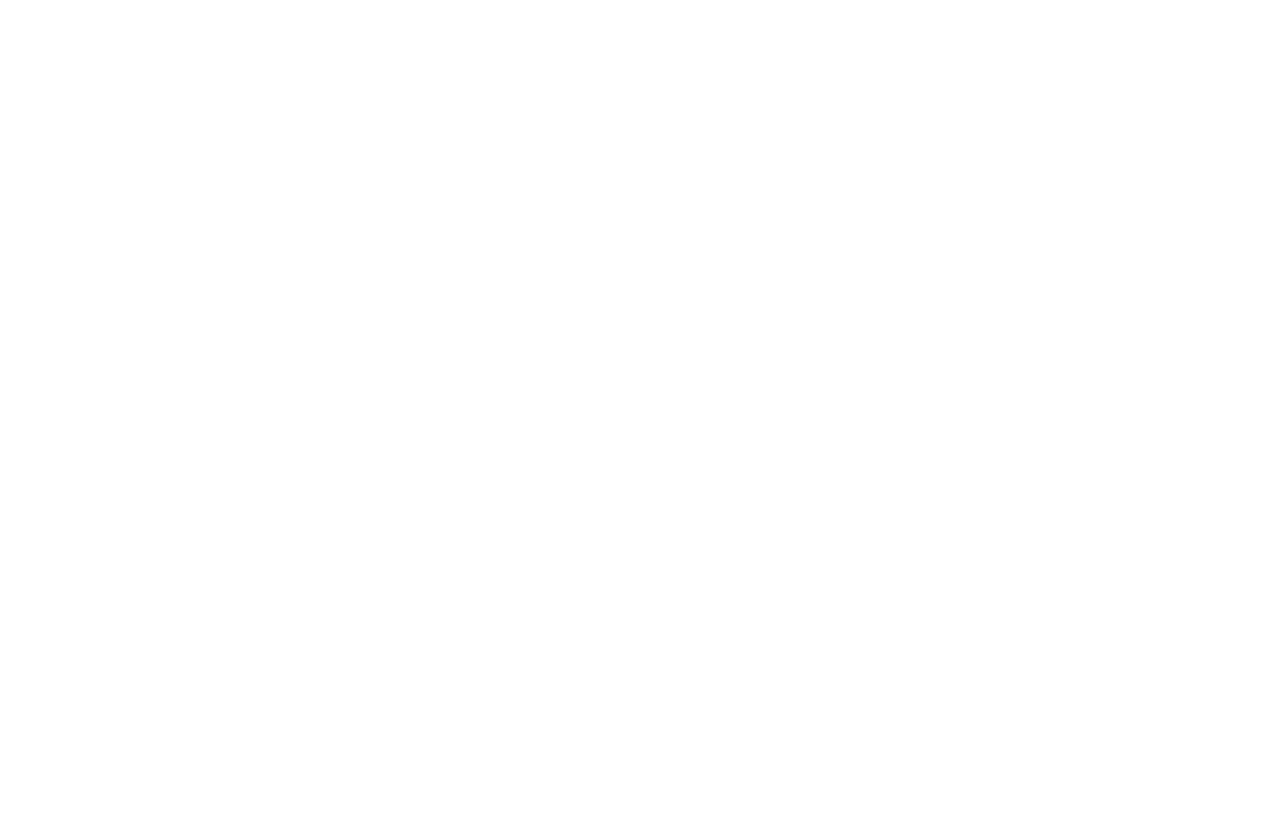
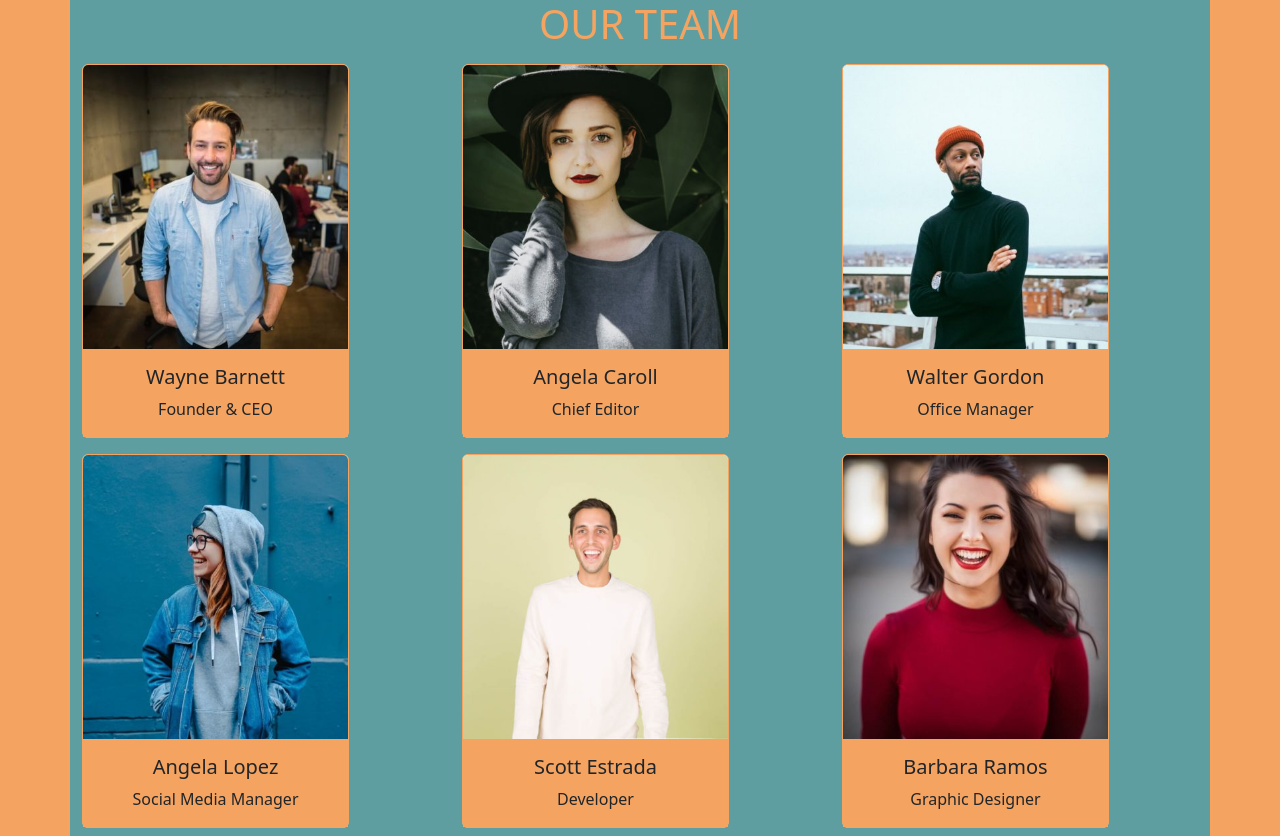
Before and after one commit to GiacomoFranchi/js-our-team, a plain HTML site: page index.html in a window 1280 px wide. Before the commit the page ends 800 px from the top, so only its background shows below. Drawn offline with nearby package versions, Linux system fonts and the light colour scheme.

Commit message:
add:  css style, js and html content

```diff
--- a/css/style.css
+++ b/css/style.css
@@ -3,3 +3,21 @@
     padding: 0;
     box-sizing: border-box;
 }
+
+body, .card-body{
+    background-color: sandybrown;
+}
+
+.container{
+    width: 100%;
+    text-align: center;
+    background-color:cadetblue
+}
+
+h1{
+    color:sandybrown;
+}
+
+.card{
+    border-color: sandybrown;
+}
--- a/index.html
+++ b/index.html
@@ -3,11 +3,17 @@
 <head>
     <meta charset="UTF-8">
     <meta name="viewport" content="width=device-width, initial-scale=1.0">
+    <link href="https://cdn.jsdelivr.net/npm/bootstrap@5.2.3/dist/css/bootstrap.min.css" rel="stylesheet" integrity="sha384-rbsA2VBKQhggwzxH7pPCaAqO46MgnOM80zW1RWuH61DGLwZJEdK2Kadq2F9CUG65" crossorigin="anonymous">
     <link rel="stylesheet" href="css/style.css">
     <title>Our Team</title>
 </head>
 <body>
+    <div class="container">
+        <h1>OUR TEAM</h1>
+        <div class="row row-cols-3">
 
+        </div>
+    </div>
     <!--JS-->
     <script src="js/script.js"></script>
 </body>
--- a/js/script.js
+++ b/js/script.js
@@ -0,0 +1,53 @@
+const membriTeam = [
+    membro1 = {
+        nome: "Wayne Barnett",
+        ruolo: "Founder & CEO",
+        imgMember: "wayne-barnett-founder-ceo.jpg"
+    },
+    membro2 = {
+        nome: "Angela Caroll",
+        ruolo: "Chief Editor",
+        imgMember: "angela-caroll-chief-editor.jpg"
+    },
+    membro3 = {
+        nome: "Walter Gordon",
+        ruolo: "Office Manager",
+        imgMember: "walter-gordon-office-manager.jpg"
+    },
+    membro4 = {
+        nome: "Angela Lopez",
+        ruolo: "Social Media Manager",
+        imgMember: "angela-lopez-social-media-manager.jpg"
+    },
+    membro5 = {
+        nome: "Scott Estrada",
+        ruolo: "Developer",
+        imgMember: "scott-estrada-developer.jpg"
+    },
+    membro6 = {
+        nome: "Barbara Ramos",
+        ruolo: "Graphic Designer",
+        imgMember: "barbara-ramos-graphic-designer.jpg"
+    }
+];
+console.log(membriTeam);
+
+const row = document.querySelector(".row")
+let teemMemb = "";
+
+for (let i = 0; i < membriTeam.length; i++) {
+    const curMember = membriTeam[i];
+    console.log(curMember.nome, curMember.ruolo, curMember.imgMember);
+    teemMemb +=
+   `<div class="col my-2">
+        <div class="card w-75">
+            <img src="img/${curMember.imgMember}" class="card-img-top " alt="img profilo">
+            <div class="card-body">
+                <h5 class="card-title">${curMember.nome}</h5>
+                <p class="card-text">${curMember.ruolo}</p>
+            </div>
+        </div>
+    </div>`
+}
+
+row.innerHTML = teemMemb;
```
Also changed, not shown: 1 other file.
